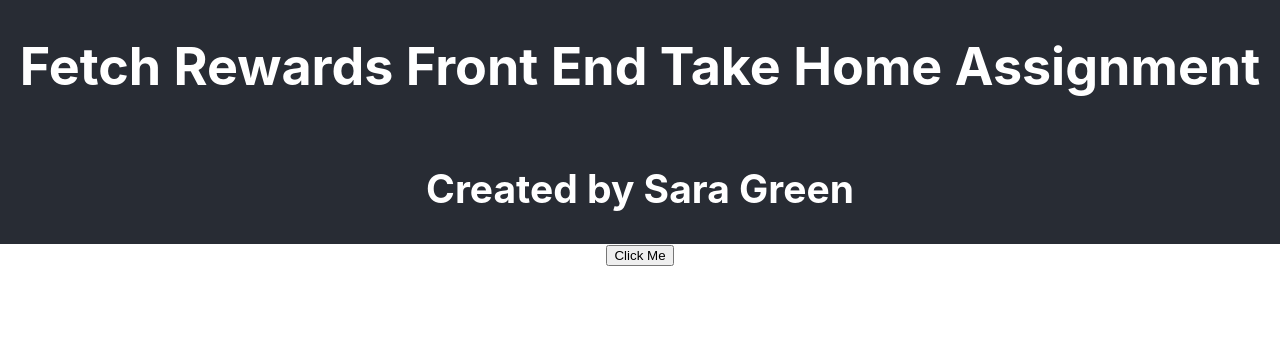
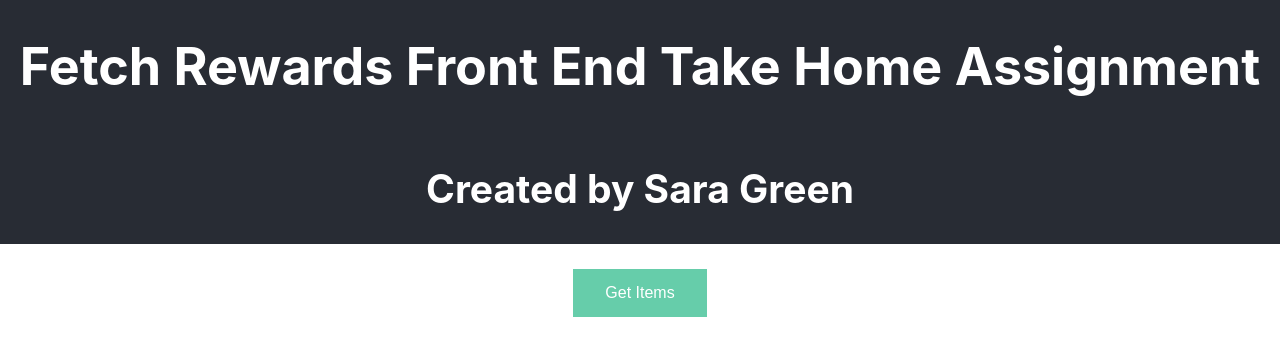
Before and after one commit to Sara-M-Green/fetch-rewards, a React (Create React App) app: page / in a window 1280 px wide. Shown: the top 356 px of the page. Built offline with nearby package versions, Linux system fonts and the light colour scheme.

Commit message:
added button handler funtion to display all results

```diff
--- a/src/results/results.css
+++ b/src/results/results.css
@@ -8,3 +8,19 @@
     margin-bottom: 10px;
     border: 1px solid mediumaquamarine;
 }
+
+button {
+    background-color: mediumaquamarine;
+    border: none;
+    color: white;
+    padding: 15px 32px;
+    text-align: center;
+    text-decoration: none;
+    display: inline-block;
+    font-size: 16px;
+    margin-top: 25px;
+}
+
+button:hover {
+    background-color: rgb(82, 163, 136);
+}
--- a/src/results/results.js
+++ b/src/results/results.js
@@ -10,12 +10,48 @@
         }
     }
 
+    handleClick = () => {
+        fetch('https://fetch-hiring.s3.amazonaws.com/hiring.json')
+            .then(res => res.json())
+            .then(
+                (result) => {
+                this.setState({
+                    items: result
+                });
+                },
+                (error) => {
+                this.setState({
+                    error
+                });
+                }
+            )
+    }
+
     render() {
-        return (
-            <section>
-                <button>Click Me</button>
-            </section>
-        )
+        const { error, items } = this.state
+
+        if (error) {
+            return <div>Error: {error.message}</div>;
+        }
+
+        else {
+            return (
+                <section>
+                    <button onClick={this.handleClick}>Get Items</button>
+                    <ul>
+                    {items.map(item => (
+                        <li key={item.id}>
+                        <div>Item Id: {item.id}</div>
+                        <div>List Id: {item.listId}</div>
+                        <div>Name: {item.name}</div>
+                        </li>
+                    ))}
+                    </ul>
+                </section>
+            )
+
+        }
+
     }
 }
 
```
